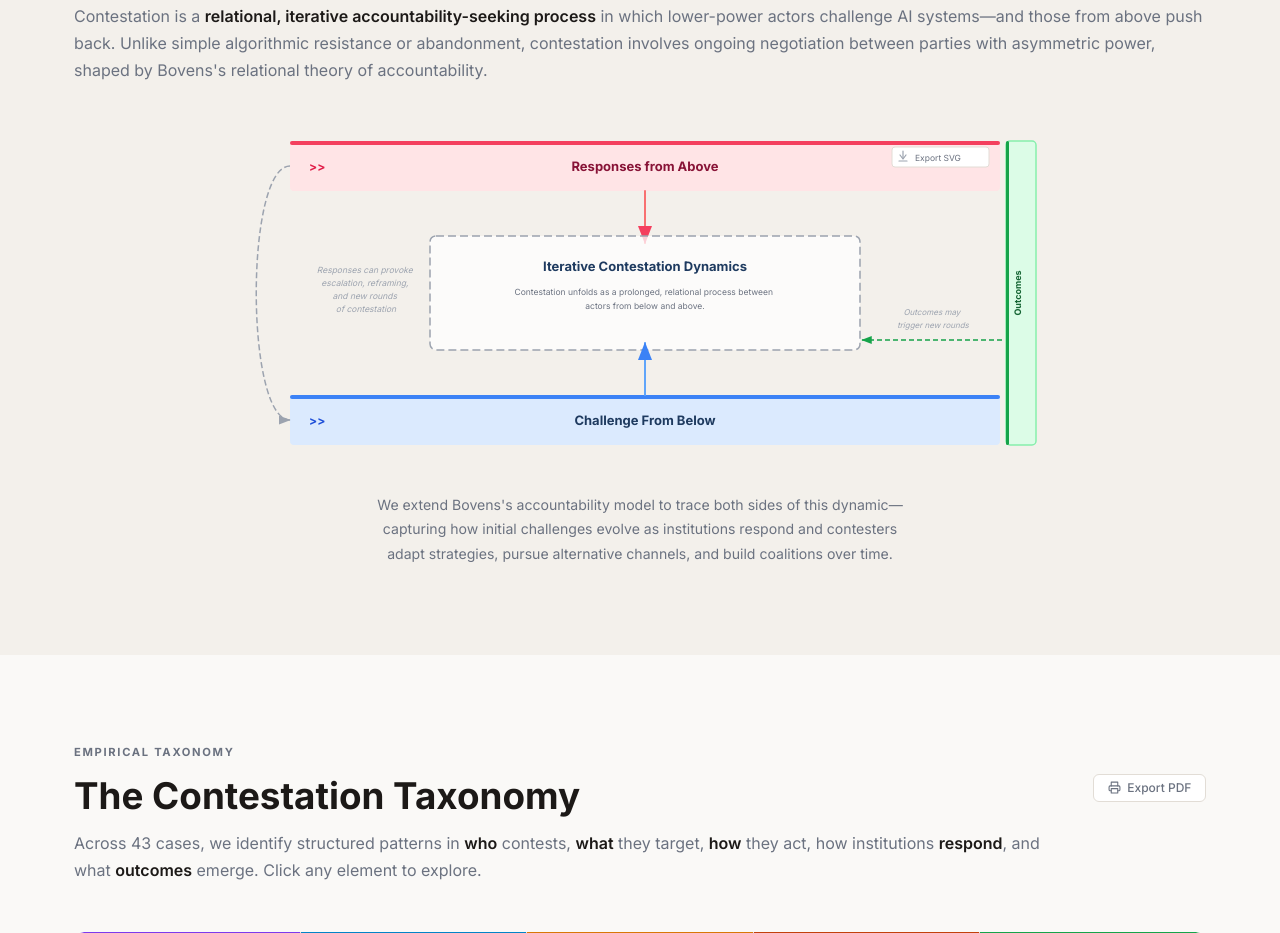
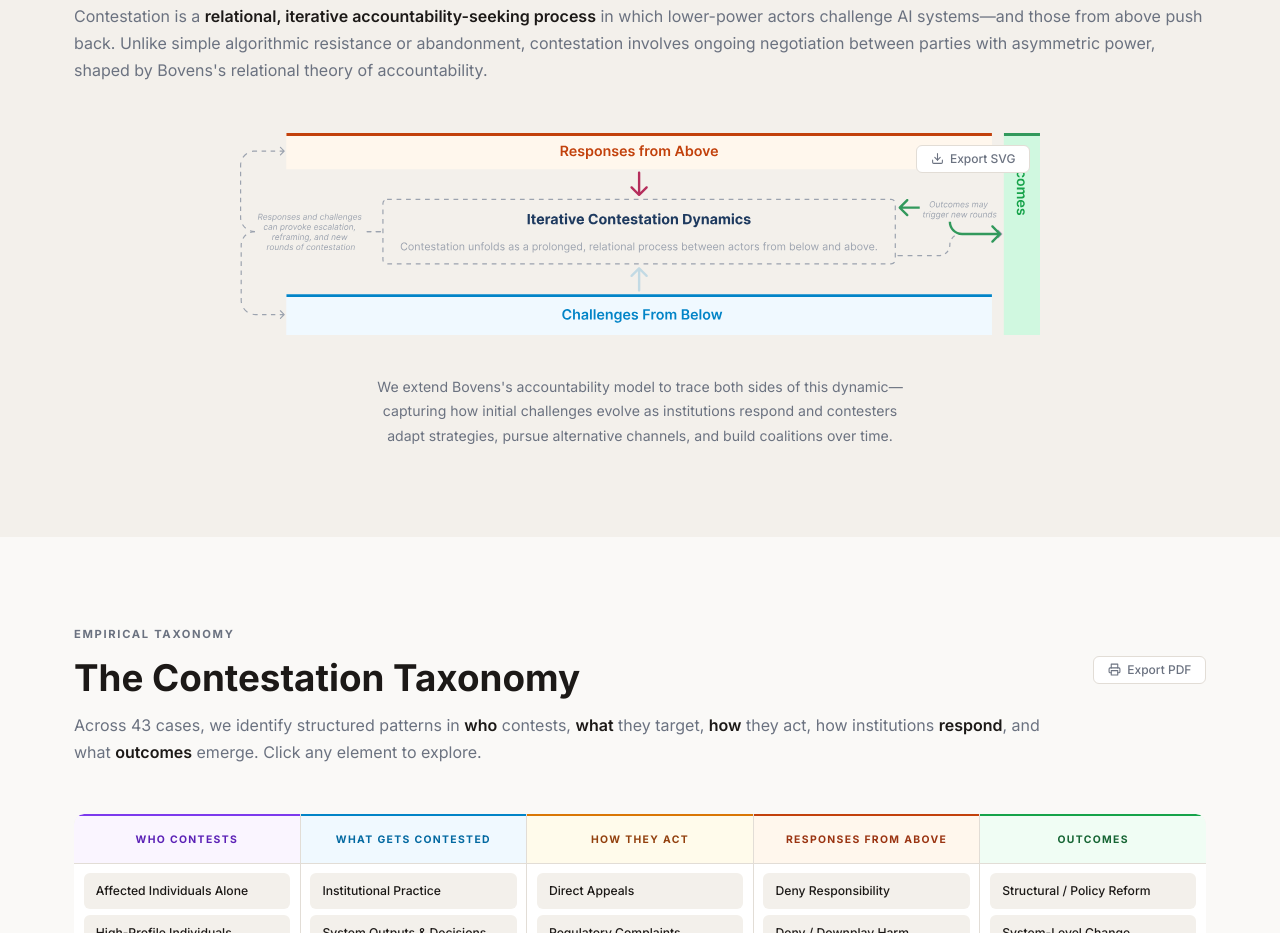
Before and after one commit to oopera/contesting-ai, a plain HTML site: page index.html in a window 1280 px wide. Shown: the part 1131-2064 px from the top of the page. Drawn offline with Linux system fonts and the light colour scheme.

Commit message:
update diagram

```diff
--- a/index.html
+++ b/index.html
@@ -519,106 +519,14 @@ footer {
       </div>
     </div>
 
-    <div class="diagram-wrap fi">
-      <svg id="contestation-diagram-svg" viewBox="0 0 800 320" xmlns="http://www.w3.org/2000/svg"
-           style="width:100%;display:block" role="img"
-           aria-label="Push and Pushback: Iterative Contestation Dynamics">
-        <defs>
-          <marker id="mh-dn" markerWidth="9" markerHeight="7" refX="8.5" refY="3.5" orient="auto">
-            <polygon points="0 0, 9 3.5, 0 7" fill="#f43f5e"/>
-          </marker>
-          <marker id="mh-up" markerWidth="9" markerHeight="7" refX="8.5" refY="3.5" orient="auto">
-            <polygon points="0 0, 9 3.5, 0 7" fill="#3b82f6"/>
-          </marker>
-          <marker id="mh-gray" markerWidth="8" markerHeight="6" refX="7.5" refY="3" orient="auto">
-            <polygon points="0 0, 8 3, 0 6" fill="#9ca3af"/>
-          </marker>
-          <marker id="mh-green-l" markerWidth="8" markerHeight="6" refX="7.5" refY="3" orient="auto">
-            <polygon points="0 0, 8 3, 0 6" fill="#16a34a"/>
-          </marker>
-        </defs>
-        <style>
-          #svg-export-btn { cursor: pointer; }
-          #svg-export-btn rect { transition: stroke .18s; }
-          #svg-export-btn:hover rect { stroke: #1e3a5f; }
-          #svg-export-btn:hover text { fill: #1e3a5f; }
-        </style>
-
-        <!-- ===== TOP BOX: Responses from Above ===== -->
-        <rect x="50" y="8" width="710" height="50" rx="4" fill="#ffe4e6"/>
-        <rect x="50" y="8" width="710" height="4" rx="2" fill="#f43f5e"/>
-        <text x="69" y="38" font-family="'Inter',system-ui,sans-serif" font-size="12" font-weight="700" fill="#e11d48">&gt;&gt;</text>
-        <text x="405" y="38" text-anchor="middle" font-family="'Inter',system-ui,sans-serif"
-              font-size="13" font-weight="700" fill="#881337">Responses from Above</text>
-
-        <!-- ===== BOTTOM BOX: Challenge From Below ===== -->
-        <rect x="50" y="262" width="710" height="50" rx="4" fill="#dbeafe"/>
-        <rect x="50" y="262" width="710" height="4" rx="2" fill="#3b82f6"/>
-        <text x="69" y="292" font-family="'Inter',system-ui,sans-serif" font-size="12" font-weight="700" fill="#1d4ed8">&gt;&gt;</text>
-        <text x="405" y="292" text-anchor="middle" font-family="'Inter',system-ui,sans-serif"
-              font-size="13" font-weight="700" fill="#1e3a5f">Challenge From Below</text>
-
-        <!-- ===== OUTCOMES BOX (right vertical strip) ===== -->
-        <rect x="766" y="8" width="30" height="304" rx="4" fill="#dcfce7" stroke="#86efac" stroke-width="1.5"/>
-        <rect x="766" y="8" width="3" height="304" rx="1.5" fill="#16a34a"/>
-        <text x="781" y="160" text-anchor="middle" font-family="'Inter',system-ui,sans-serif"
-              font-size="9" font-weight="700" fill="#166534" transform="rotate(-90,781,160)">Outcomes</text>
-
-        <!-- ===== LEFT FEEDBACK ARC ===== -->
-        <path d="M 50,33 C 5,33 5,287 50,287" fill="none" stroke="#9ca3af"
-              stroke-width="1.5" stroke-dasharray="6,3" marker-end="url(#mh-gray)"/>
-
-        <!-- LEFT FEEDBACK TEXT -->
-        <text font-family="'Inter',system-ui,sans-serif" font-size="8.5" fill="#9ca3af"
-              font-style="italic" text-anchor="middle">
-          <tspan x="126" y="140">Responses can provoke</tspan>
-          <tspan x="126" dy="13">escalation, reframing,</tspan>
-          <tspan x="126" dy="13">and new rounds</tspan>
-          <tspan x="126" dy="13">of contestation</tspan>
-        </text>
-
-        <!-- ===== CENTER DOWN ARROW (pink ↓, from top box into center) ===== -->
-        <line x1="405" y1="58" x2="405" y2="110" stroke="#f87171" stroke-width="2"
-              stroke-linecap="round" marker-end="url(#mh-dn)"/>
-
-        <!-- ===== CENTER DASHED BOX ===== -->
-        <rect x="190" y="103" width="430" height="114" rx="6" fill="white" fill-opacity="0.75"
-              stroke="#9ca3af" stroke-width="1.5" stroke-dasharray="8,4"/>
-
-        <!-- Center title -->
-        <text x="405" y="138" text-anchor="middle" font-family="'Inter',system-ui,sans-serif"
-              font-size="13" font-weight="700" fill="#1e3a5f">Iterative Contestation Dynamics</text>
-
-        <!-- Center subtitle -->
-        <text text-anchor="middle" font-family="'Inter',system-ui,sans-serif" font-size="8.5" fill="#6b7280">
-          <tspan x="405" y="162">Contestation unfolds as a prolonged, relational process between</tspan>
-          <tspan x="405" dy="14">actors from below and above.</tspan>
-        </text>
-
-        <!-- ===== CENTER UP ARROW (blue ↑, from bottom box into center) ===== -->
-        <line x1="405" y1="262" x2="405" y2="210" stroke="#60a5fa" stroke-width="2"
-              stroke-linecap="round" marker-end="url(#mh-up)"/>
-
-        <!-- ===== RIGHT FEEDBACK TEXT ===== -->
-        <text font-family="'Inter',system-ui,sans-serif" font-size="8" fill="#9ca3af"
-              font-style="italic" text-anchor="middle">
-          <tspan x="693" y="182">Outcomes may</tspan>
-          <tspan x="693" dy="13">trigger new rounds</tspan>
-        </text>
-
-        <!-- ===== RIGHT FEEDBACK ARROW (← into system) ===== -->
-        <line x1="762" y1="207" x2="622" y2="207" stroke="#16a34a" stroke-width="1.3"
-              stroke-dasharray="5,3" marker-end="url(#mh-green-l)"/>
-
-        <!-- ===== EXPORT BUTTON ===== -->
-        <g id="svg-export-btn" onclick="exportDiagramSVG()" tabindex="0" role="button" aria-label="Export diagram as SVG">
-          <rect x="652" y="14" width="97" height="20" rx="3" fill="white" stroke="#e2ddd6" stroke-width="1"/>
-          <line x1="663" y1="18" x2="663" y2="25" stroke="#9ca3af" stroke-width="1.2" stroke-linecap="round"/>
-          <polyline points="660,22 663,26 666,22" fill="none" stroke="#9ca3af" stroke-width="1.2" stroke-linecap="round" stroke-linejoin="round"/>
-          <line x1="659" y1="28" x2="667" y2="28" stroke="#9ca3af" stroke-width="1.2" stroke-linecap="round"/>
-          <text x="675" y="27.5" font-family="'Inter',system-ui,sans-serif" font-size="8.5" fill="#6b7280">Export SVG</text>
-        </g>
-      </svg>
+    <div class="diagram-wrap fi" style="position:relative">
+      <img src="contestation-diagram.svg" style="width:100%;display:block"
+           alt="Push and Pushback: Iterative Contestation Dynamics"/>
+      <button class="export-btn" onclick="exportDiagramSVG()"
+              style="position:absolute;top:12px;right:10px">
+        <svg width="13" height="13" viewBox="0 0 24 24" fill="none" stroke="currentColor" stroke-width="2" stroke-linecap="round" stroke-linejoin="round"><path d="M21 15v4a2 2 0 0 1-2 2H5a2 2 0 0 1-2-2v-4"/><polyline points="7 10 12 15 17 10"/><line x1="12" y1="15" x2="12" y2="3"/></svg>
+        Export SVG
+      </button>
     </div>
 
     <div class="diagram-caption fi">
@@ -1143,17 +1051,10 @@ function setTab(id, btn) {
 }
 
 /* ===== SVG EXPORT ===== */
-function exportDiagramSVG() {
-  const svg = document.querySelector('#contestation-diagram-svg');
-  const clone = svg.cloneNode(true);
-  clone.removeAttribute('style');
-  clone.setAttribute('style', 'font-family: Inter, system-ui, sans-serif;');
-  const btn = clone.querySelector('#svg-export-btn');
-  if (btn) btn.remove();
-  const blob = new Blob(
-    ['<?xml version="1.0" encoding="UTF-8"?>\n' + clone.outerHTML],
-    { type: 'image/svg+xml' }
-  );
+async function exportDiagramSVG() {
+  const res = await fetch('contestation-diagram.svg');
+  const text = await res.text();
+  const blob = new Blob([text], { type: 'image/svg+xml' });
   const url = URL.createObjectURL(blob);
   const a = document.createElement('a');
   a.href = url;
```
Also changed, not shown: .claude/launch.json (added), contestation-diagram-v2.svg (added), contestation-diagram.svg (added).
